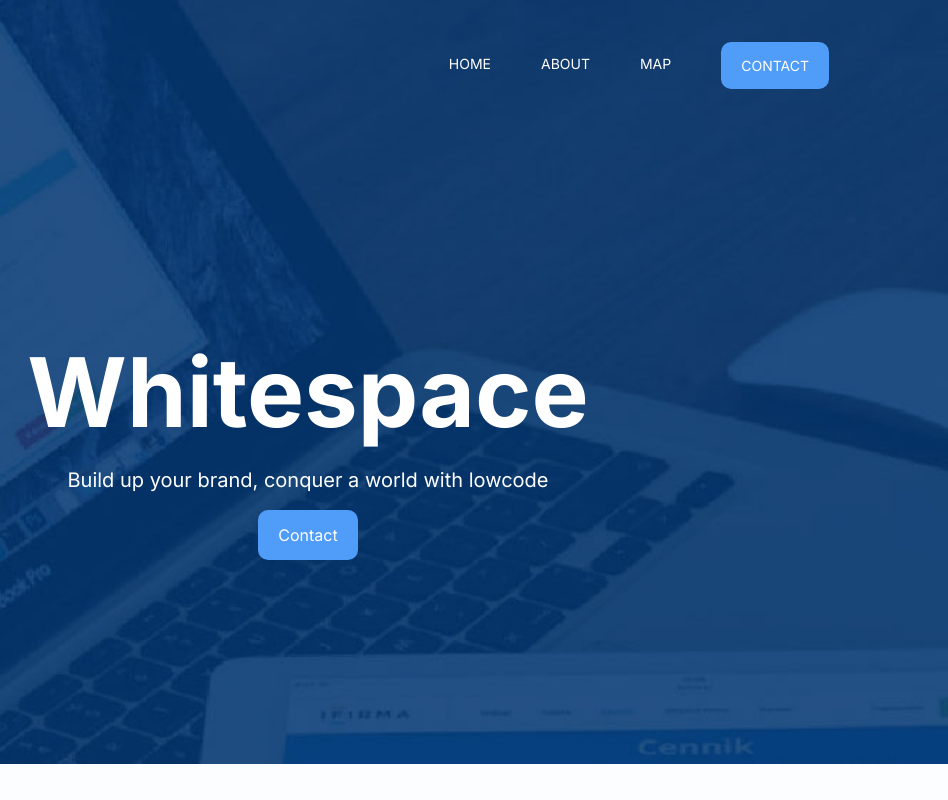
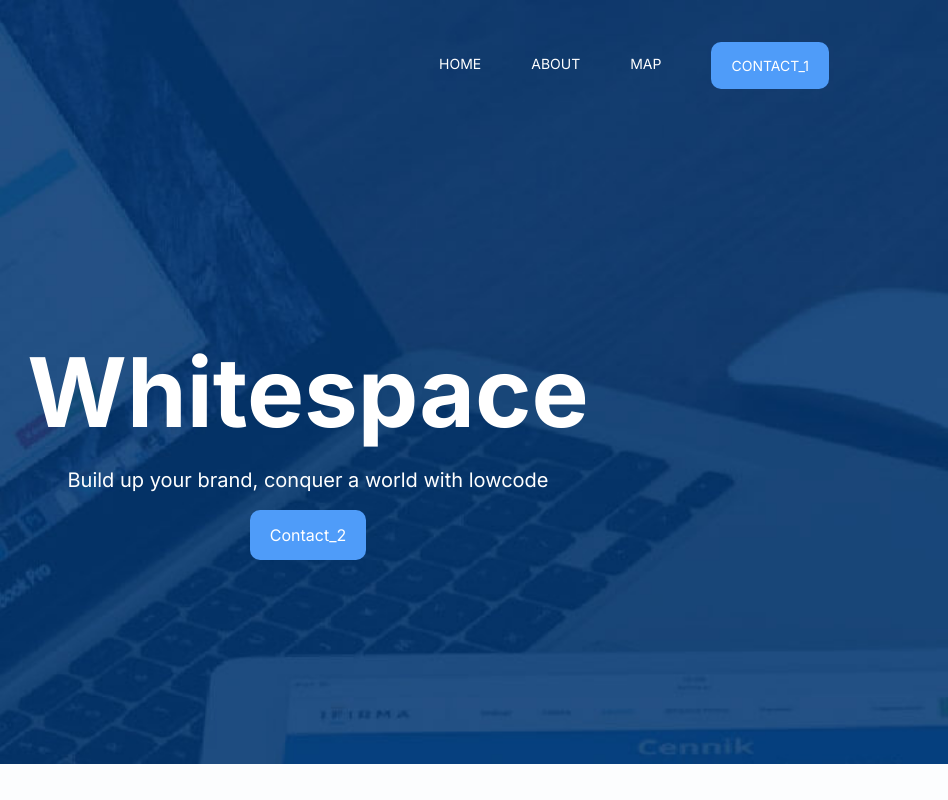
Before and after one commit to marioBdev/https---github.com-marioBdev-LandingPage, a plain HTML site: page index.html in a window 1280 px wide. Shown: the full height of the page, 332-1280 px from the left. Drawn offline with Linux system fonts and the light colour scheme.

Commit message:
updated index section2

```diff
--- a/LandingPage/css/stylesheet.css
+++ b/LandingPage/css/stylesheet.css
@@ -34,9 +34,15 @@ p{
     display: inline-block;
     transition: 0.1s;
 }
+.btn.animate-btn{
+    animation: animate-outline 1s ease-out infinite;
+}
 .btn:hover {
     background-color: #3580db;
 }
+/* ---------------------------------------- */
+/* It needs to fix animation button */
+/* ---------------------------------------- */
 @keyframes animate-outline {
     from{
         outline: 0px solid #4f9bf98a;
@@ -76,7 +82,6 @@ nav ul a:not(.btn)::after {
     margin: 0 auto; /*starts from center*/
     transition: 0.3s;
 }
-/* :not(.btn) */
 nav ul a:hover::after {
     width: 100%;
 }
--- a/index.html
+++ b/index.html
@@ -18,14 +18,15 @@
                     <a href="index.html">Home</a>
                     <a href="about.html">About</a>
                     <a href="map.html">Map</a>
-                    <a class="btn" href="contact.html">Contact</a>
+                    <a class="btn" href="conta  ct.html">Contact_1</a>
                 </ul>
             </nav>
             <section class="banner">
+                <div></div>
                 <div class="banner-text">
                     <h1>Whitespace</h1>
                     <p>Build up your brand, conquer a world with lowcode</p>
-                    <a class="btn" href="contact.html">Contact</a>
+                    <a class="btn" href="contact.html">Contact_2</a>
                 </div>
 
             </section>
```
